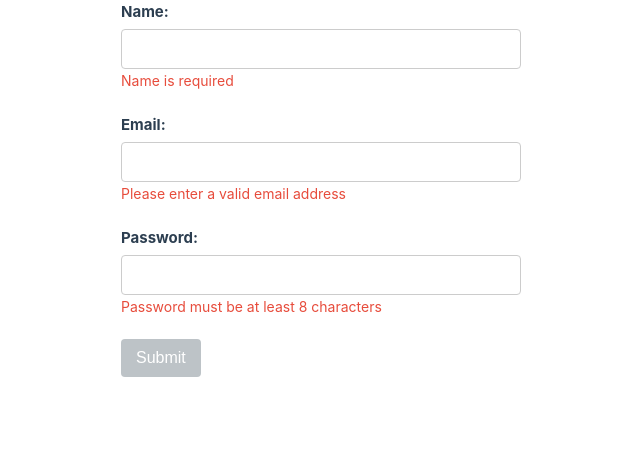
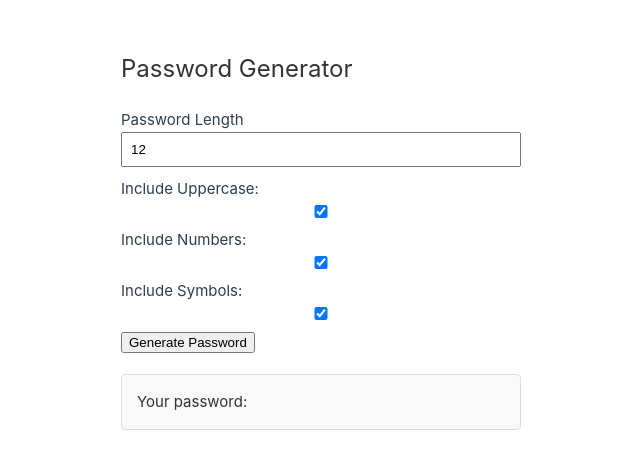
Before and after one commit to danelian/vue-projects, a Vue app: page / in a window 1280 px wide. Shown: the top 468 px of the page, without its empty margins (319-959 px from the left). Built offline with nearby package versions, Linux system fonts and the light colour scheme.

Commit message:
6. Password Generator

```diff
--- a/src/App.vue
+++ b/src/App.vue
@@ -1,9 +1,9 @@
 <script setup>
-import FormValidation from './components/FormValidation.vue'
+import PasswordGenerator from './components/PasswordGenerator.vue'
 </script>
 
 <template>
-  <FormValidation />
+  <PasswordGenerator />
 </template>
 
 <style scoped>
--- /dev/null
+++ b/src/components/PasswordGenerator.vue
@@ -0,0 +1,96 @@
+<script setup>
+import { ref } from 'vue'
+
+const passwordLength = ref(12)
+const includeUppercase = ref(true)
+const includeNumbers = ref(true)
+const includeSymbols = ref(true)
+const generatedPassword = ref('')
+
+const generatePassword = () => {
+  const lowercaseChars = 'absdefghijklmnopqrstuvwxyz'
+  const uppercaseChars = includeUppercase.value ? 'ABCDEFGHIJKLMNOPQRSTUVWXYZ' : ''
+  const numberChars = includeNumbers.value ? '0123456789' : ''
+  const symbolChars = includeSymbols.value ? '!@#$%^&*()_+[]{}|;:,.<>?/~`' : ''
+
+  const allChars = lowercaseChars + uppercaseChars + numberChars + symbolChars
+
+  let password = ''
+
+  for (let i = 0; i < passwordLength.value; i++) {
+    const randomIndex = Math.floor(Math.random() * allChars.length)
+    password += allChars[randomIndex]
+  }
+
+  generatedPassword.value = password
+}
+</script>
+
+<template>
+  <div class="password-generator-container">
+    <h2 class="password-generator-title">Password Generator</h2>
+    <label for="length">Password Length</label>
+    <input type="number" id="length" v-model="passwordLength" min="4" max="32" />
+    <br>
+
+    <label for="includeUppercase">Include Uppercase: </label>
+    <input type="checkbox" id="includeUppercase" v-model="includeUppercase" />
+    <br>
+
+    <label for="includeNumbers">Include Numbers: </label>
+    <input type="checkbox" id="includeNumbers" v-model="includeNumbers" />
+    <br>
+
+    <label for="includeSymbols">Include Symbols: </label>
+    <input type="checkbox" id="includeSymbols" v-model="includeSymbols" />
+    <br>
+
+    <button @click="generatePassword" class="generated-button">Generate Password</button>
+
+    <div v-if="generatePassword" class="generated-password">
+      <strong>Your password:</strong> {{ generatedPassword }}
+    </div>
+  </div>
+</template>
+
+<style scoped>
+.password-generator-container {
+  max-width: 400px;
+  margin: 50px auto;
+}
+
+.password-generator-title {
+  font-size: 24px;
+  color: #333;
+  margin-bottom: 20px;
+}
+
+input {
+  width: 100%;
+  padding: 8px;
+  margin-bottom: 10px;
+}
+
+.generate-button {
+  padding: 10px 15px;
+  font-size: 16px;
+  background-color: #3498db;
+  color: #fff;
+  border: none;
+  border-radius: 4px;
+  cursor: pointer;
+}
+
+.generate-button:hover {
+  background-color: #2980b9;
+}
+
+.generated-password {
+  margin-top: 20px;
+  padding: 15px;
+  border: 1px solid #ddd;
+  border-radius: 4px;
+  background-color: #f9f9f9;
+  color: #333;
+}
+</style>
```
